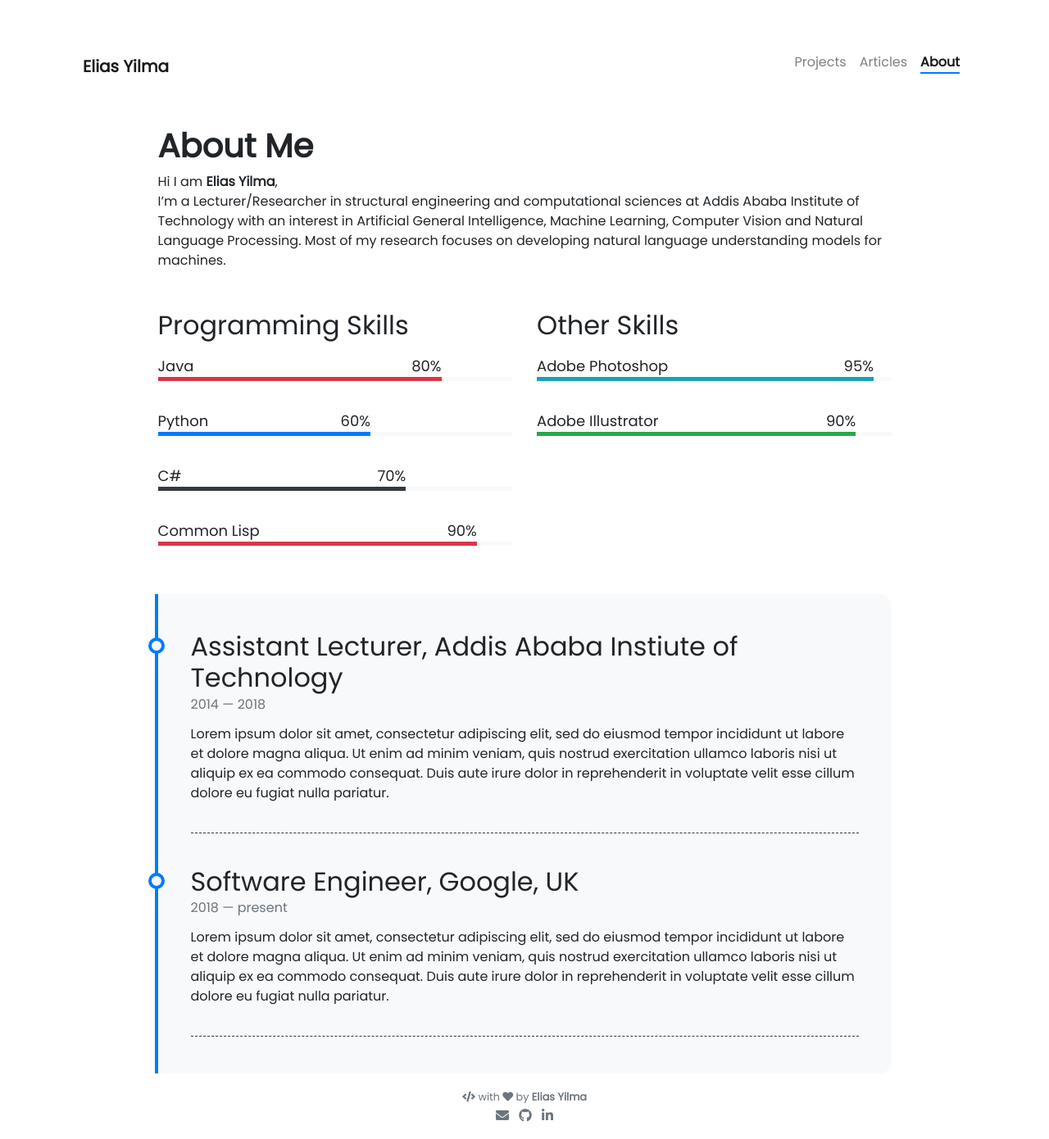
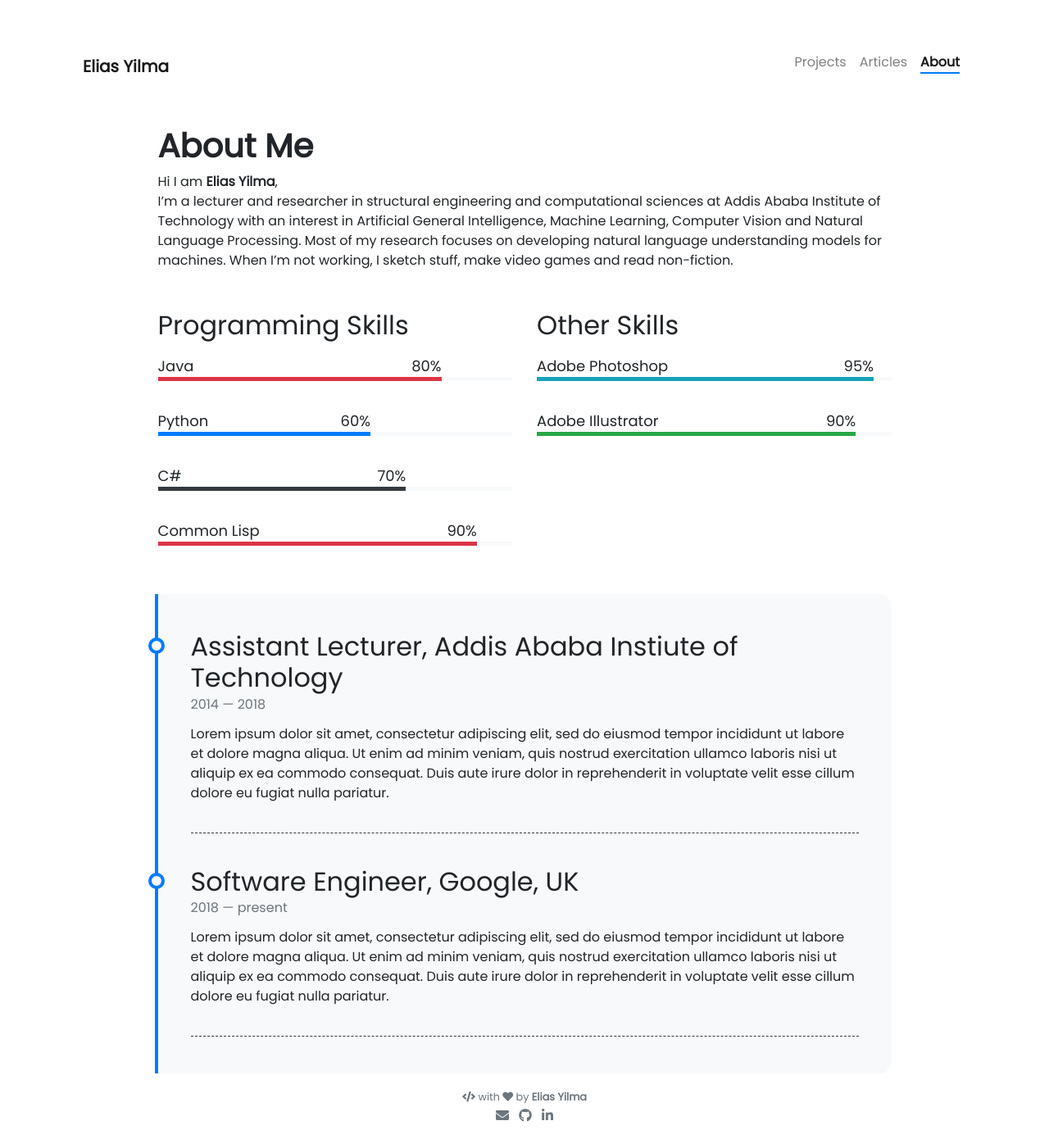
Before and after one commit to eliasyilma/eliasyilma.github.io, a Jekyll site: the page built from pages/about.md, in a window 1280 px wide. Shown: the whole page at 82% size. Built offline with Jekyll 4.4.1, drawn with Linux system fonts in a browser that asks for light colours; nearby versions of some CDN libraries.

Commit message:
Update about.md

```diff
--- a/pages/about.md
+++ b/pages/about.md
@@ -8,7 +8,7 @@
 # **About Me**
 
 Hi I am **{{ site.author.name }}**,<br>
-I'm a Lecturer/Researcher in structural engineering and computational sciences at Addis Ababa Institute of Technology with an interest in  Artificial General Intelligence, Machine Learning, Computer Vision and Natural Language Processing. Most of my research focuses on developing natural language understanding models for machines.
+I'm a lecturer and researcher in structural engineering and computational sciences at Addis Ababa Institute of Technology with an interest in  Artificial General Intelligence, Machine Learning, Computer Vision and Natural Language Processing. Most of my research focuses on developing natural language understanding models for machines. When I'm not working, I sketch stuff, make video games and read non-fiction.
 
 <div class="row">
 {% include about/skills.html title="Programming Skills" source=site.data.programming-skills %}
```
